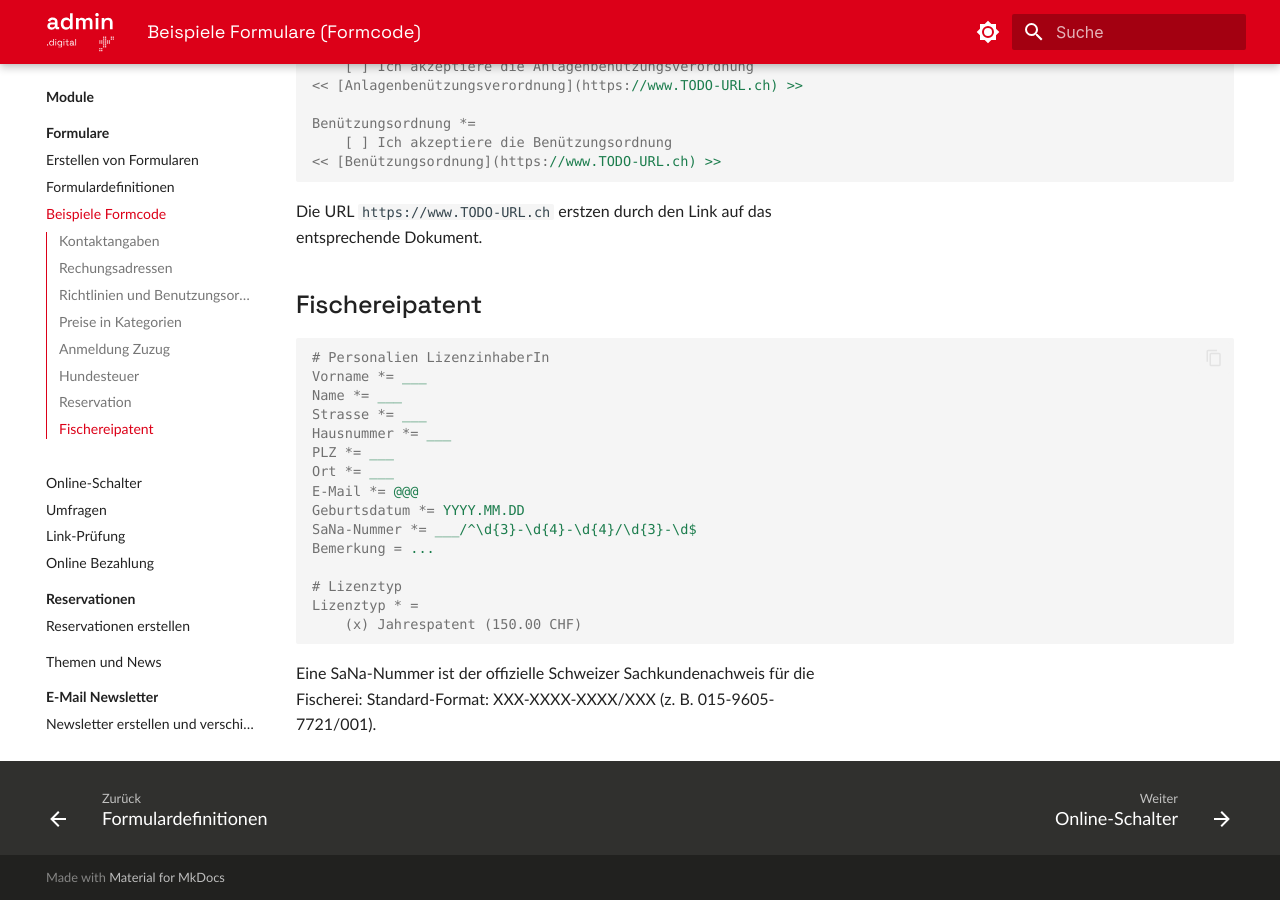
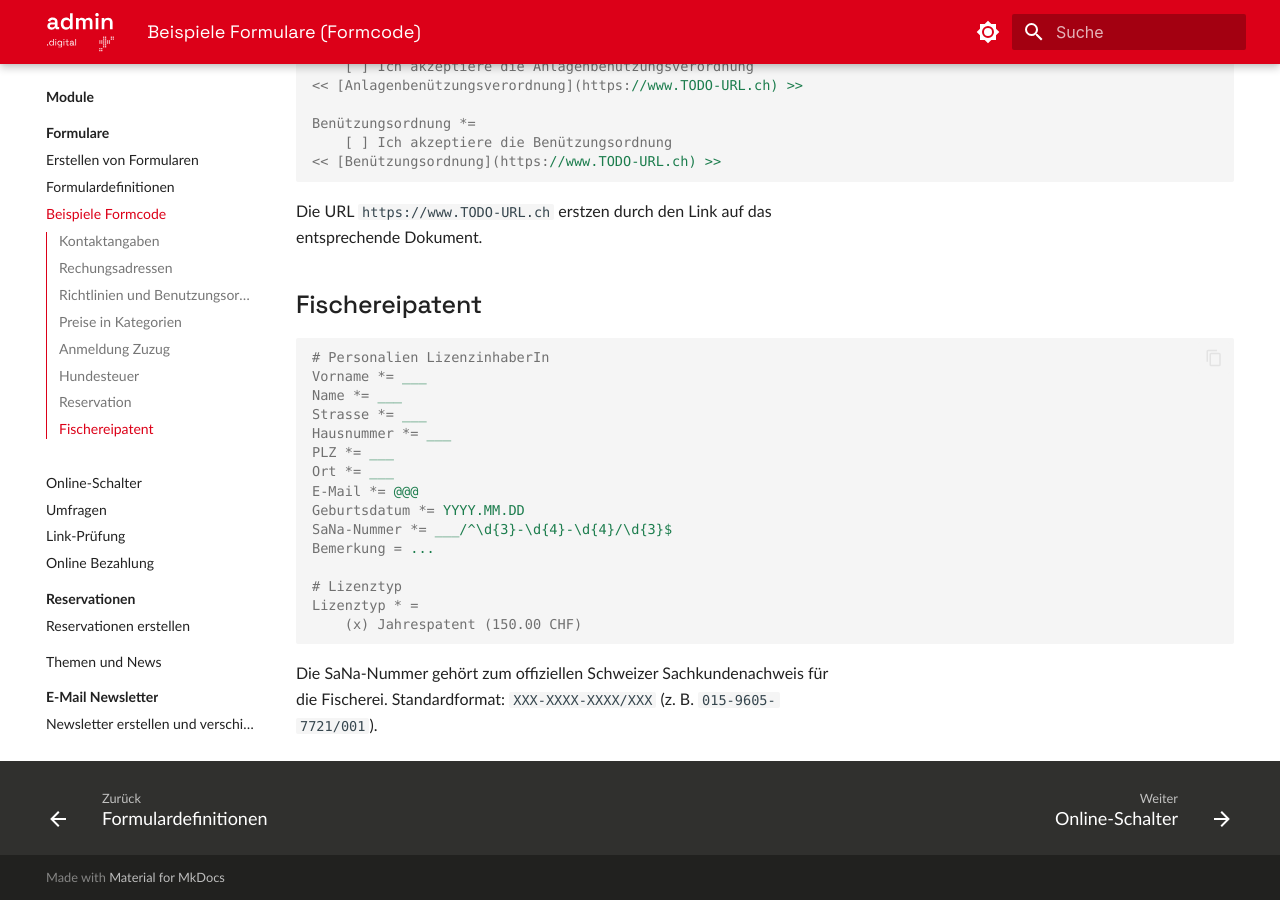
Before and after one commit to seantis/docs-admin-digital, an MkDocs documentation site: the page built from content/module/formulare/beispiele.md, in a window 1280 px wide and 900 px high, scrolled down 3631 px. Built offline with MkDocs 1.6.1 and Material for MkDocs 9.7.7, drawn with Linux system fonts in a browser that asks for light colours.

Commit message:
SaNa-Nummer

````diff
--- a/content/module/formulare/beispiele.md
+++ b/content/module/formulare/beispiele.md
@@ -196,7 +196,7 @@ PLZ *= ___
 Ort *= ___
 E-Mail *= @@@
 Geburtsdatum *= YYYY.MM.DD
-SaNa-Nummer *= ___/^\d{3}-\d{4}-\d{4}/\d{3}-\d$
+SaNa-Nummer *= ___/^\d{3}-\d{4}-\d{4}/\d{3}$
 Bemerkung = ...
 
 # Lizenztyp
@@ -204,4 +204,4 @@ Lizenztyp * =
     (x) Jahrespatent (150.00 CHF)
 ```
 
-Eine SaNa-Nummer ist der offizielle Schweizer Sachkundenachweis für die Fischerei:  Standard-Format: XXX-XXXX-XXXX/XXX (z. B. 015-9605-7721/001).
+Die SaNa-Nummer gehört zum offiziellen Schweizer Sachkundenachweis für die Fischerei. Standardformat: `XXX-XXXX-XXXX/XXX` (z. B. `015-9605-7721/001`).
````
